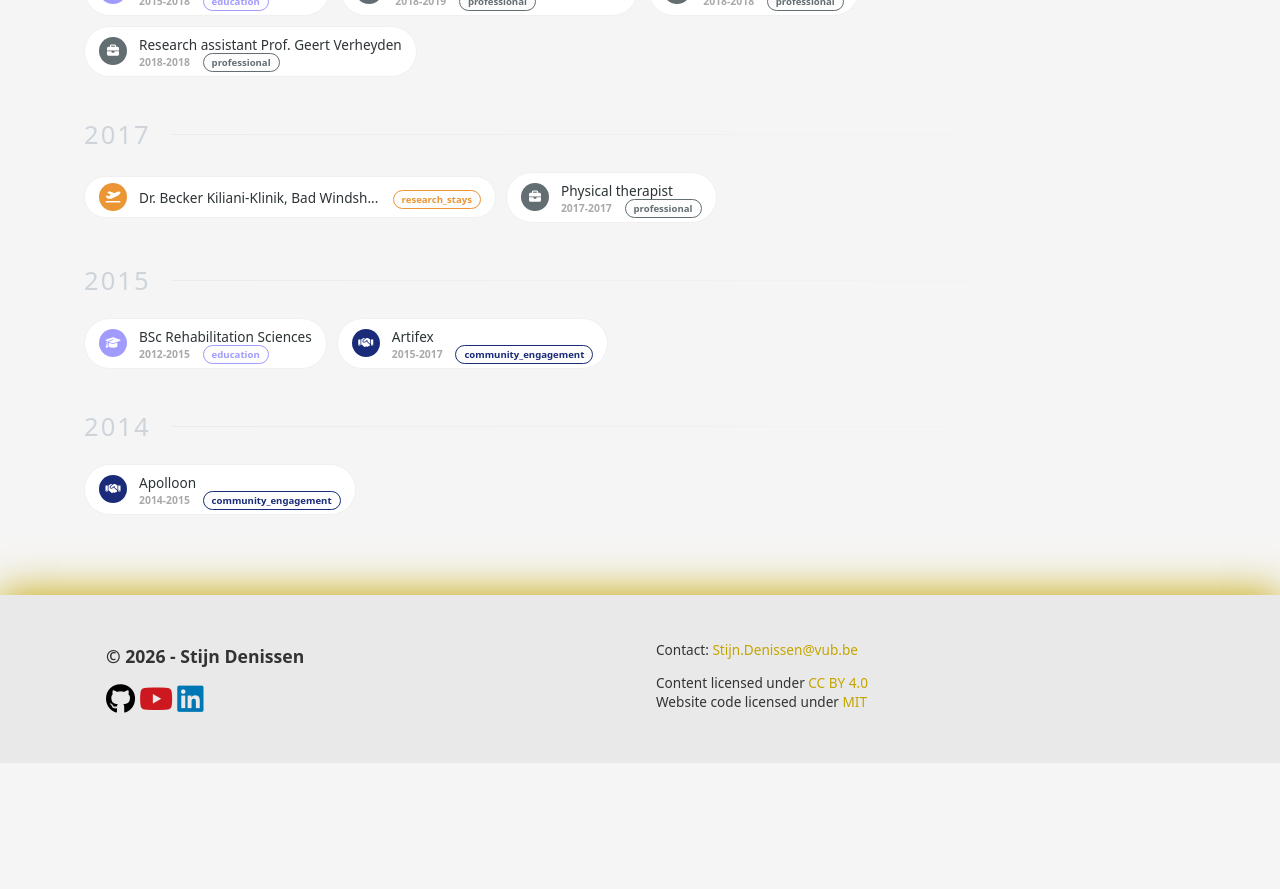
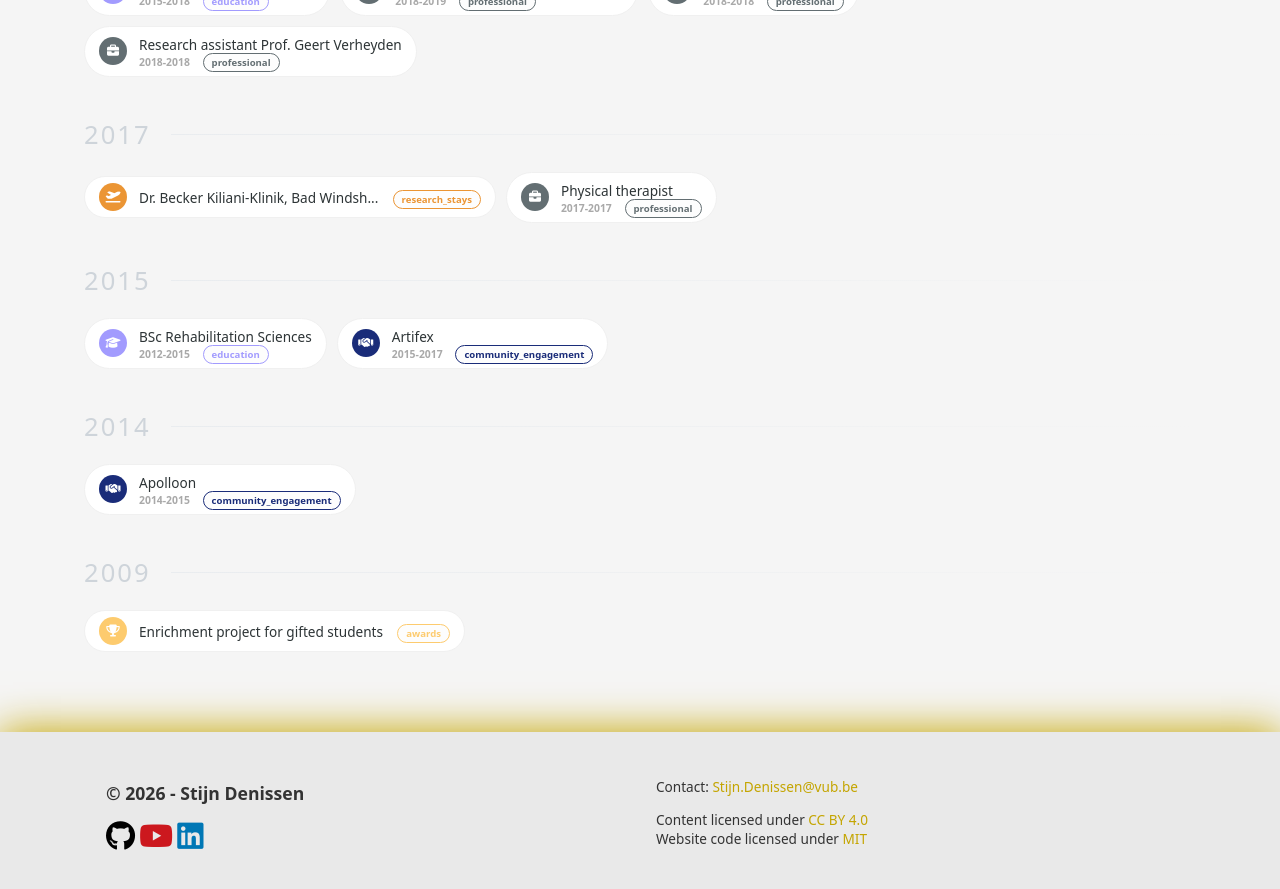
Before and after one commit to Sdniss/Sdniss.github.io, a Jekyll site: the page built from _pages/academic_journey.html, in a window 1280 px wide and 900 px high, scrolled down 3476 px. Shown: the top 889 px of the window. Built offline with Jekyll 4.4.1, drawn with Linux system fonts in a browser that asks for light colours; before the commit the page ends 4239 px from its top, so only the background shows below that.

Commit message:
Add Beekvliet certificate

```diff
--- a/_data/awards_grants.yml
+++ b/_data/awards_grants.yml
@@ -72,3 +72,8 @@ entries:
     organization: "Congress on Neurorehabilitation and Neural Repair"
     date: "2019"
     linkedin_post_link: "https://www.linkedin.com/posts/stijndenissen_nnr-kuleuven-activity-6537738720014020608-sRzU?utm_source=share&utm_medium=member_desktop&rcm=ACoAACWeMHoBUf4M7YGORqicoRFAyNZ2cV68jq0"
+
+  - award: "Enrichment project for gifted students"
+    summary: "Participation in a project 2008-2009 for a subset of talented students in our high school"
+    organization: "Gymnasium Beekvliet"
+    date: "2009"
--- a/_pages/academic_journey.html
+++ b/_pages/academic_journey.html
@@ -173,7 +173,7 @@ permalink: /academic_journey/
 </div>
 
 <div class="academic-container">
-  {% assign years = "2026,2025,2024,2023,2022,2021,2020,2019,2018,2017,2016,2015,2014,2013,2012" | split: "," %}
+  {% assign years = "2026,2025,2024,2023,2022,2021,2020,2019,2018,2017,2016,2015,2014,2013,2012,2011,2010,2009" | split: "," %}
 
   {% for year in years %}
     <section class="year-block" data-year="{{ year }}">
```
